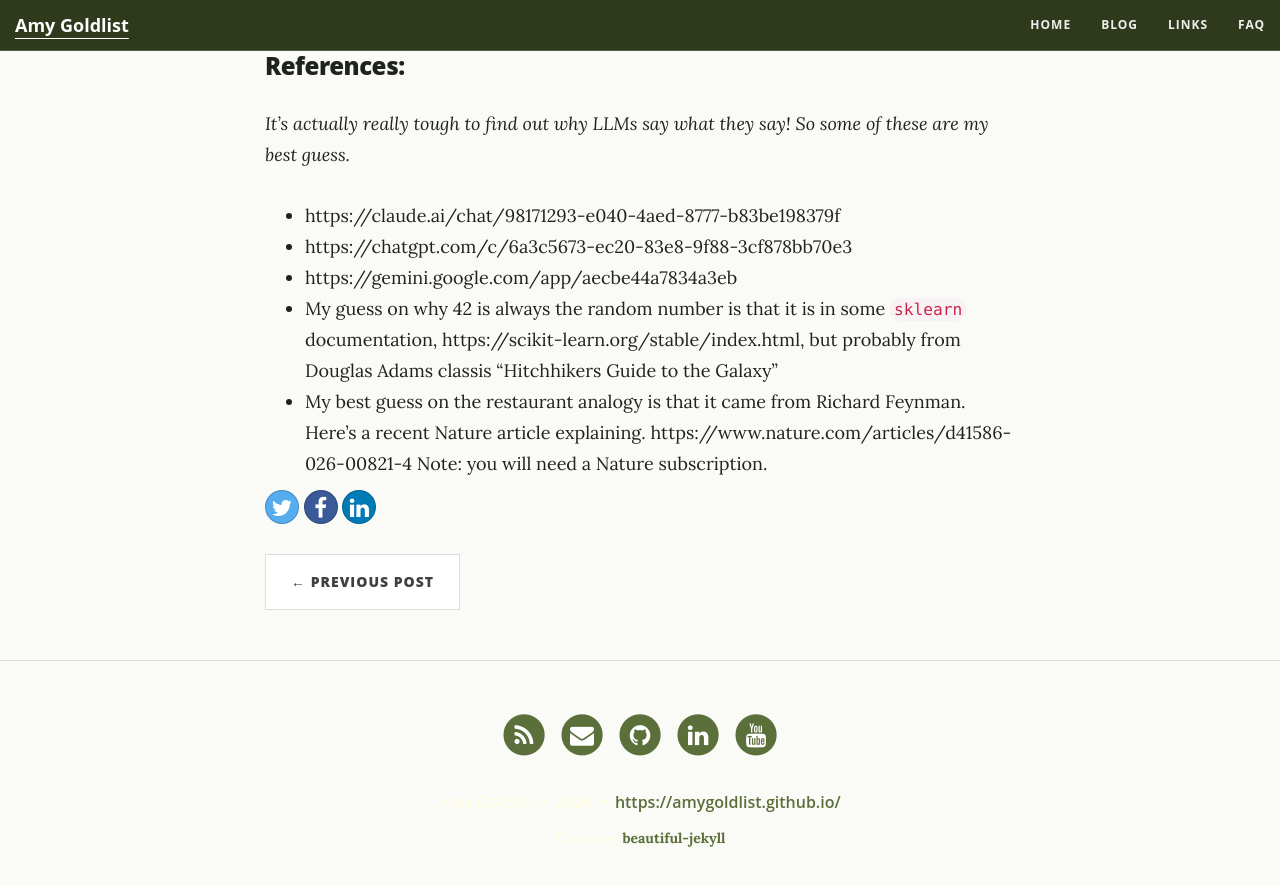
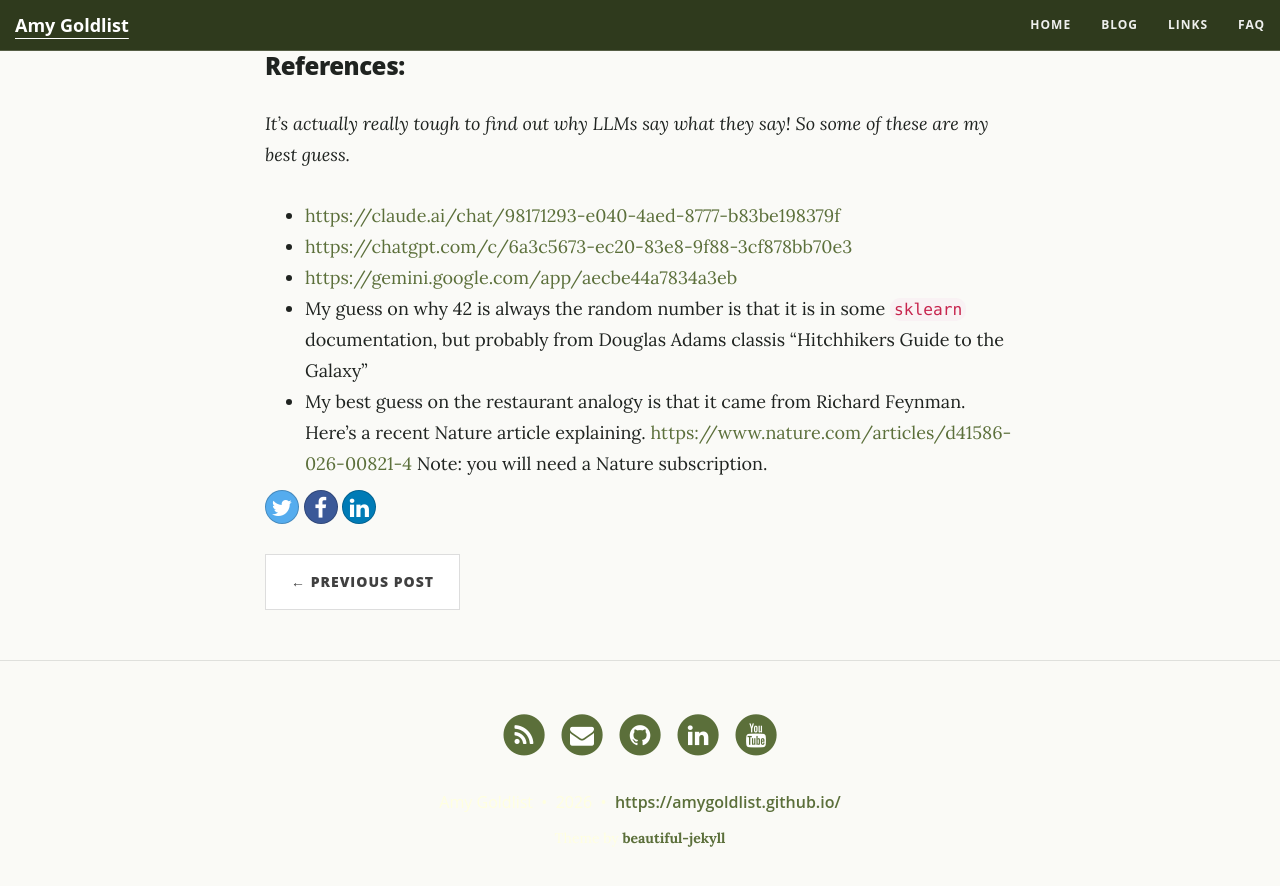
Before and after one commit to amygoldlist/amygoldlist.github.io, a Jekyll site: the page built from _posts/2026-06-24-Bootstraps.md, in a window 1280 px wide and 900 px high, scrolled down 7369 px. Shown: the top 886 px of the window. Built offline with Jekyll 4.4.1, drawn with Linux system fonts in a browser that asks for light colours; nearby versions of some CDN libraries; some of the changed lines change nothing that is shown.

```diff
--- a/_posts/2026-06-24-Bootstraps.md
+++ b/_posts/2026-06-24-Bootstraps.md
@@ -176,8 +176,8 @@
 ### References:
 *It's actually really tough to find out why LLMs say what they say!  So some of these are my best guess.*
 
-* https://claude.ai/chat/98171293-e040-4aed-8777-b83be198379f
-* https://chatgpt.com/c/6a3c5673-ec20-83e8-9f88-3cf878bb70e3
-* https://gemini.google.com/app/aecbe44a7834a3eb
-* My guess on why 42 is always the random number is that it is in some `sklearn` documentation, https://scikit-learn.org/stable/index.html, but probably from Douglas Adams classis "Hitchhikers Guide to the Galaxy"
-* My best guess on the restaurant analogy is that it came from Richard Feynman.  Here's a recent Nature article explaining.  https://www.nature.com/articles/d41586-026-00821-4 Note:  you will need a Nature subscription.
+* [https://claude.ai/chat/98171293-e040-4aed-8777-b83be198379f](https://claude.ai/chat/98171293-e040-4aed-8777-b83be198379f)
+* [https://chatgpt.com/c/6a3c5673-ec20-83e8-9f88-3cf878bb70e3](https://chatgpt.com/c/6a3c5673-ec20-83e8-9f88-3cf878bb70e3)
+* [https://gemini.google.com/app/aecbe44a7834a3eb](https://gemini.google.com/app/aecbe44a7834a3eb)
+* My guess on why 42 is always the random number is that it is in some [`sklearn`](https://scikit-learn.org/stable/index.html) documentation, but probably from Douglas Adams classis "Hitchhikers Guide to the Galaxy"
+* My best guess on the restaurant analogy is that it came from Richard Feynman.  Here's a recent Nature article explaining.  [https://www.nature.com/articles/d41586-026-00821-4](https://www.nature.com/articles/d41586-026-00821-4) Note:  you will need a Nature subscription.
```
